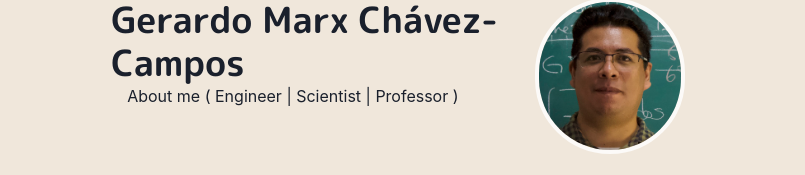
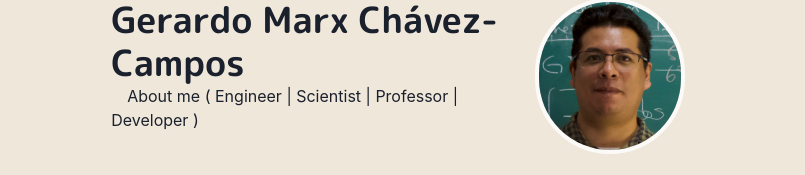
Before and after one commit to gmarxcc/node-webpage, a Next.js app: page / in a window 1280 px wide. Shown: the part 142-317 px from the top of the page, without its empty margins (242-1047 px from the left). Built offline with nearby package versions, Linux system fonts and the light colour scheme.

Commit message:
Readme and index updated

```diff
--- a/pages/index.js
+++ b/pages/index.js
@@ -41,7 +41,7 @@ const Page = () => {
 						</Heading>
 						<Paragraph>
 							{" "}
-							About me ( Engineer | Scientist | Professor )
+							About me ( Engineer | Scientist | Professor | Developer )
 						</Paragraph>
 					</Box>
 					<Box
```
Also changed, not shown: 1 other file (tests, documents, lock files or other folders).
